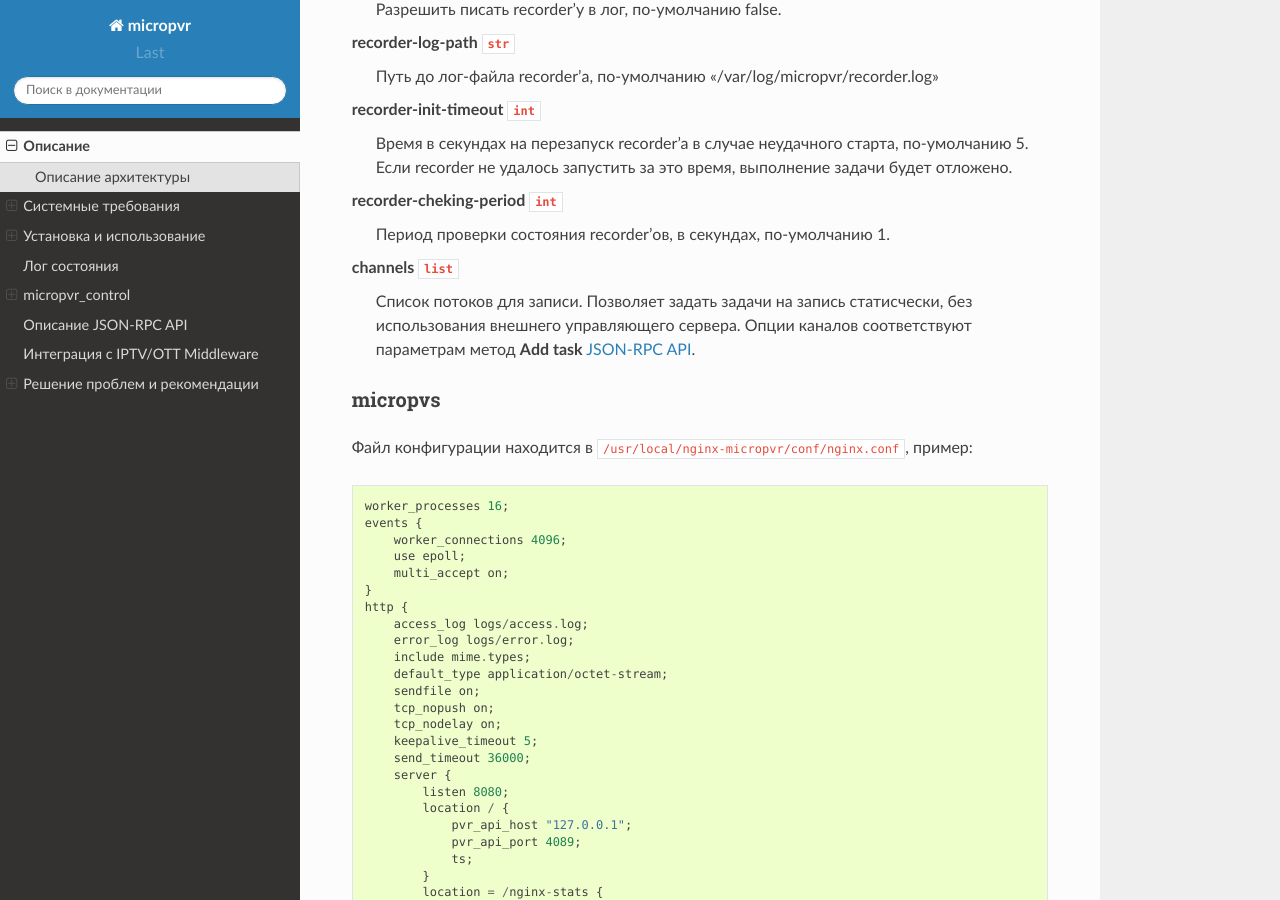
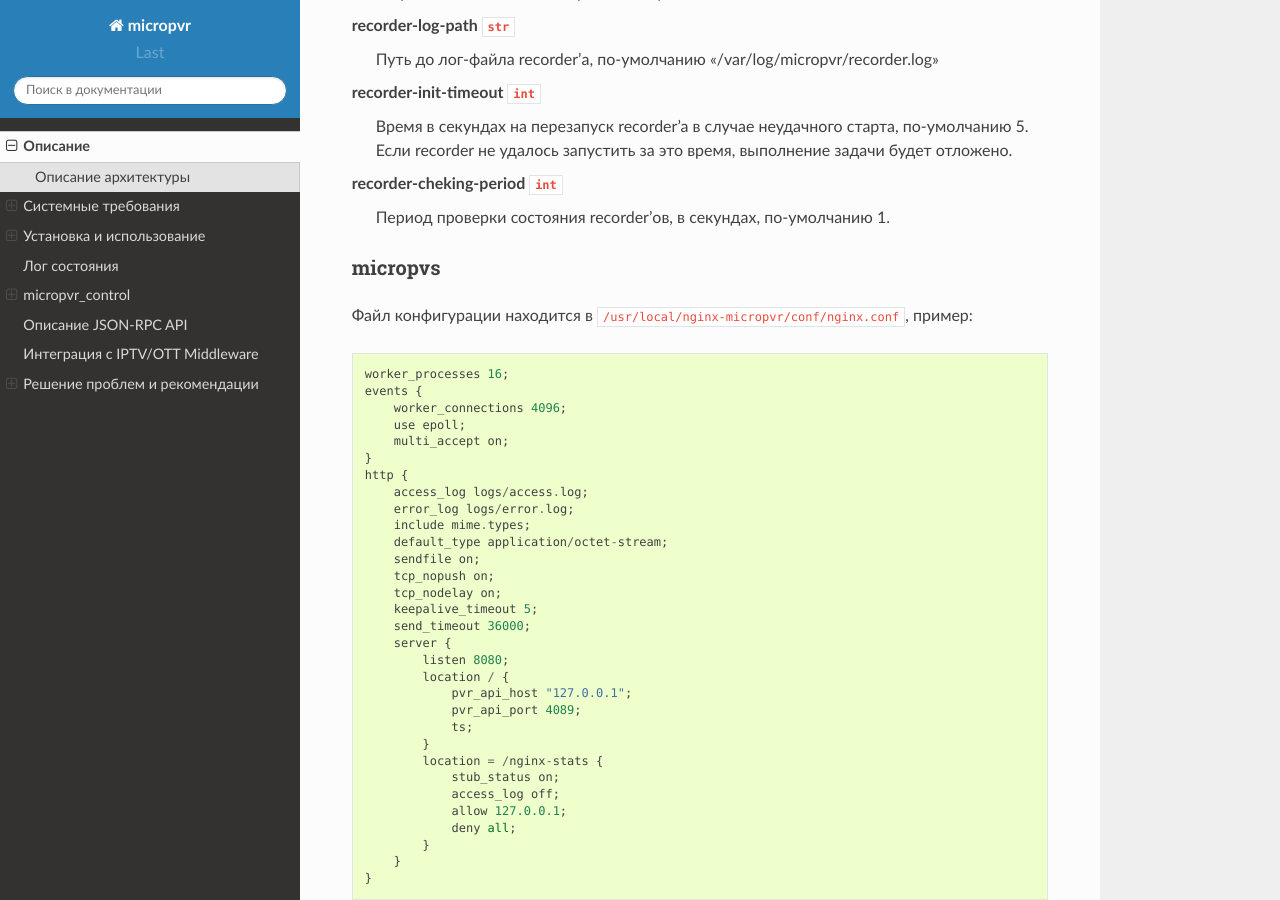
Before and after one commit to microimpuls/micropvr-docs, a Sphinx documentation site: the page built from source/micropvr.rst, in a window 1280 px wide and 900 px high, scrolled down 6622 px. Built offline with Sphinx 7.4.7 and the Read the Docs theme 2.0.0, drawn with Linux system fonts in a browser that asks for light colours.

Commit message:
Load tasks from config? No way!

```diff
--- a/source/micropvr.rst
+++ b/source/micropvr.rst
@@ -181,8 +181,7 @@
         "recorder-log-enabled": true,
         "recorder-log-path": "/var/log/micropvr/recorder.log",
         "recorder-init-timeout": 5,
-        "recorder-checking-period": 1,
-        "channels" []
+        "recorder-checking-period": 1
     }
 
 .. _micropvr-options-description:
@@ -284,11 +283,6 @@
 
 recorder-cheking-period ``int``
   Период проверки состояния recorder'ов, в секундах, по-умолчанию 1.
-
-channels ``list``
-  Список потоков для записи. Позволяет задать задачи на запись статисчески, без
-  использования внешнего управляющего сервера. Опции каналов соответствуют
-  параметрам метод **Add task** :ref:`JSON-RPC API <jsonrpc-api>`.
 
 .. _micropvs_configuration:
 
```
